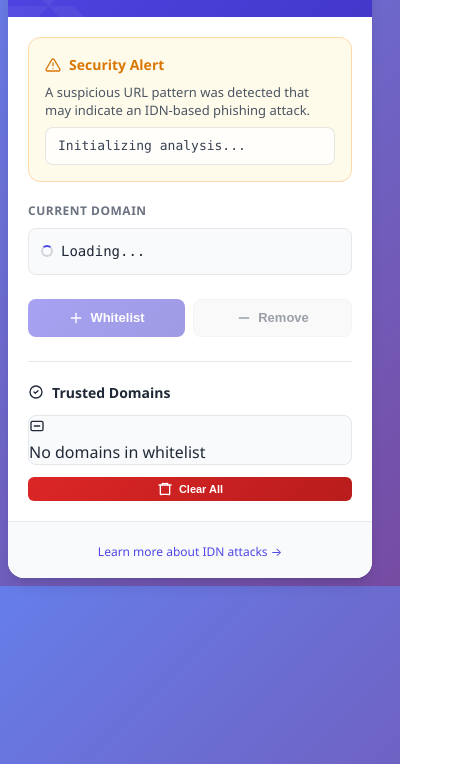
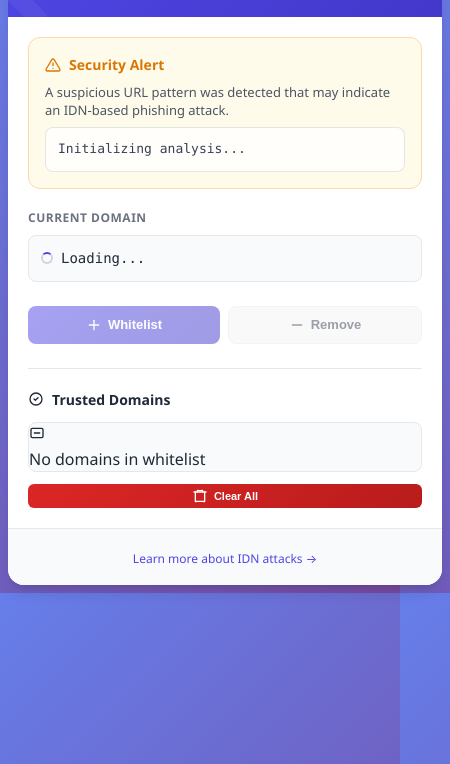
Before and after one commit to cbritt0n/Better-IDN-based-Attack-Protection, a browser extension: page better-idn-protection/src/html/popup.html in a window 400 px wide. Shown: the part 80-844 px from the top of the page, 450 px wide, since content can reach past the window. Drawn offline with Linux system fonts and the light colour scheme.

Commit message:
Make popup window bigger to accommodate all text
- Increased popup width from 380px to 450px (+70px)
- Increased min-height from 500px to 600px (+100px)
- Enlarged whitelist container from 140px to 180px height
- Enhanced suspicious text area with more padding and min-height
- Better line-height for improved text readability

Changes provide:
✅ More space for long threat detection messages
✅ Better accommodation of Unicode domain names
✅ More whitelist entries visible without scrolling
✅ Improved text layout and readability
✅ Professional appearance with proper spacing

No functional changes - pure UI enhancement for better user experience."

```diff
--- a/better-idn-protection/src/css/popup.css
+++ b/better-idn-protection/src/css/popup.css
@@ -36,8 +36,8 @@
 
 body {
     font-family: 'Segoe UI', system-ui, -apple-system, BlinkMacSystemFont, 'Roboto', sans-serif;
-    width: 380px;
-    min-height: 500px;
+    width: 450px;
+    min-height: 600px;
     background: linear-gradient(135deg, #667eea 0%, #764ba2 100%);
     color: var(--gray-800);
     line-height: 1.5;
@@ -155,11 +155,13 @@ body {
     font-size: 13px;
     color: var(--gray-700);
     background: rgba(255, 255, 255, 0.8);
-    padding: 8px 12px;
+    padding: 12px;
     border-radius: 8px;
     margin-top: 8px;
     font-family: 'Monaco', 'Menlo', monospace;
     border: 1px solid rgba(0, 0, 0, 0.1);
+    line-height: 1.4;
+    min-height: 40px;
 }
 
 .domain-section {
@@ -267,7 +269,7 @@ body {
     background: var(--gray-50);
     border-radius: 8px;
     border: 1px solid var(--gray-200);
-    max-height: 140px;
+    max-height: 180px;
     overflow-y: auto;
 }
 
```
